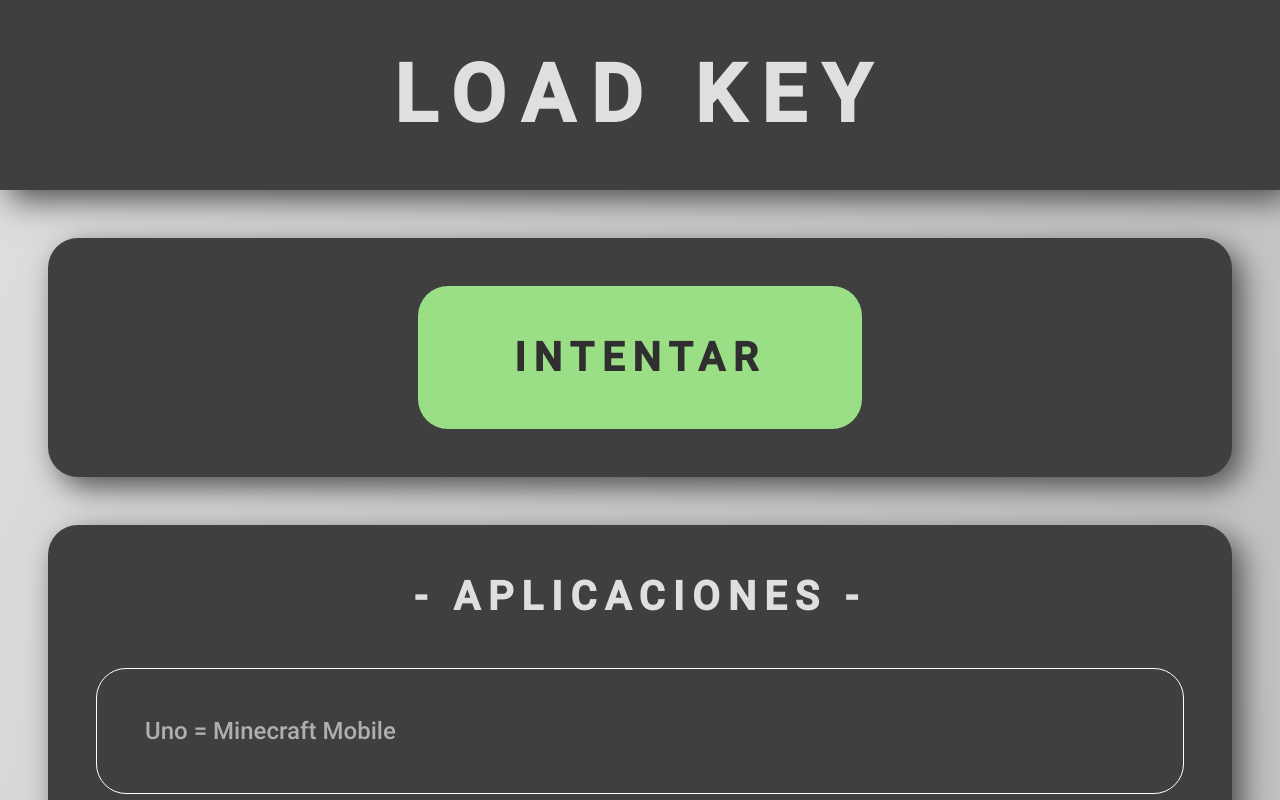
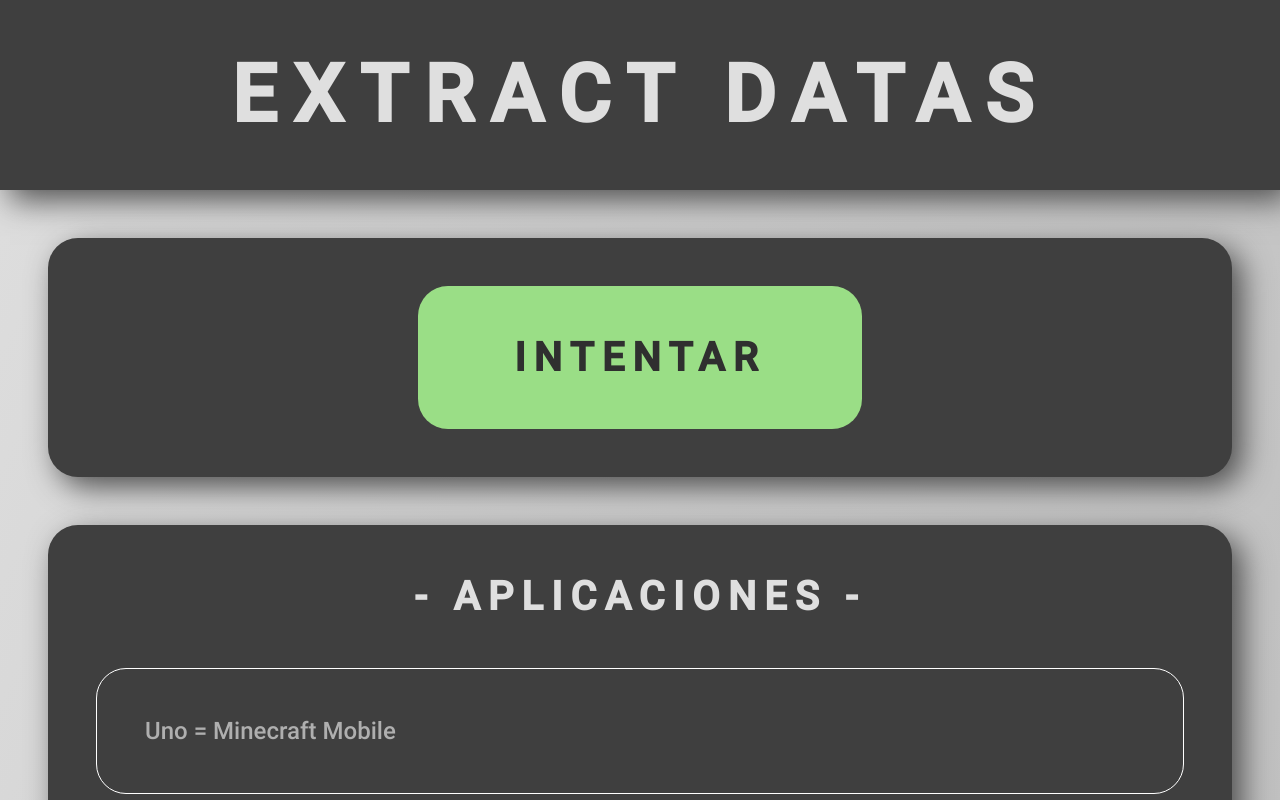
Before and after one commit to alanjoep1/data, a plain HTML site: page index.html in a window 1280 px wide. Shown: the top 800 px of the page. Drawn offline with Linux system fonts and the light colour scheme.

Commit message:
Update index.html

```diff
--- a/index.html
+++ b/index.html
@@ -1,13 +1,13 @@
 <html lang="es">
 <head>
   <meta charset="utf-8">
-  <title>Name</title>
+  <title>Extract Datas</title>
   <link rel="stylesheet" href="style.css">
 </head>
 
 <body>
   <div class="head">
-    <h1>LOAD KEY</h1>
+    <h1>EXTRACT DATAS</h1>
   </div>
 
   <div class="intentar">
```
